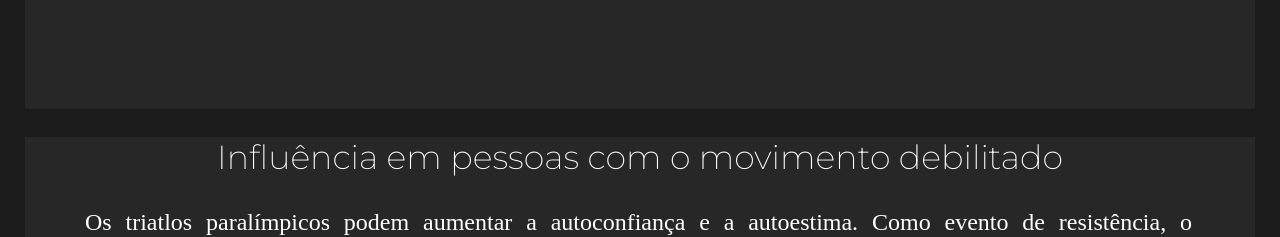
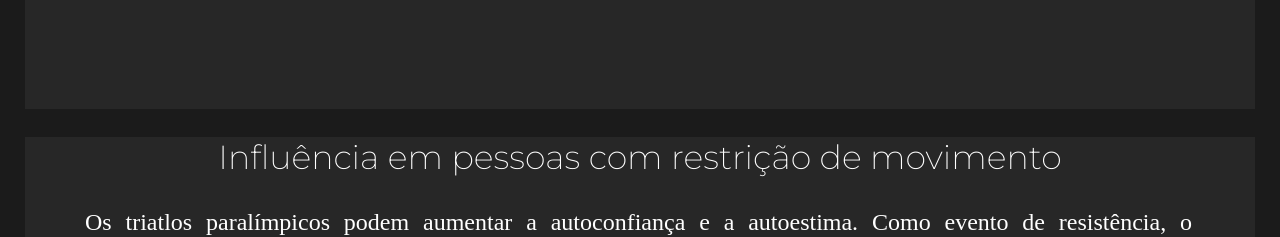
Before and after one commit to doncryzw/sitegustatrabalho, a plain HTML site: page index.html in a window 1280 px wide. Shown: the part 1980-2217 px from the top of the page. Drawn offline with Linux system fonts and the light colour scheme.

Commit message:
Update index.html

```diff
--- a/index.html
+++ b/index.html
@@ -63,7 +63,7 @@
     </div>
 
   <div class="main" id="section4">
-      <h2>Influência em pessoas com o movimento debilitado</h2>
+      <h2>Influência em pessoas com restrição de movimento</h2>
       <p id="texto3"> Os triatlos paralímpicos podem aumentar a autoconfiança e a autoestima. Como evento de resistência, o triatlo melhora a força, agilidade, coordenação motora, equilíbrio e resistência cardiovascular dos participantes, e foi apresentado pela primeira vez nas competições de triatlo masculino e feminino nos Jogos Paralímpicos Rio 2016. A competição inclui natação de 750 metros, bicicleta de 20 quilômetros e corrida de 5 quilômetros, e está disponível para cadeirantes, amputados e cegos com diferentes tipos de deficiência. Em 2017, foi introduzido um novo modelo que inclui pessoas com deficiência motora e mental.</p>
     </div>
 
```
